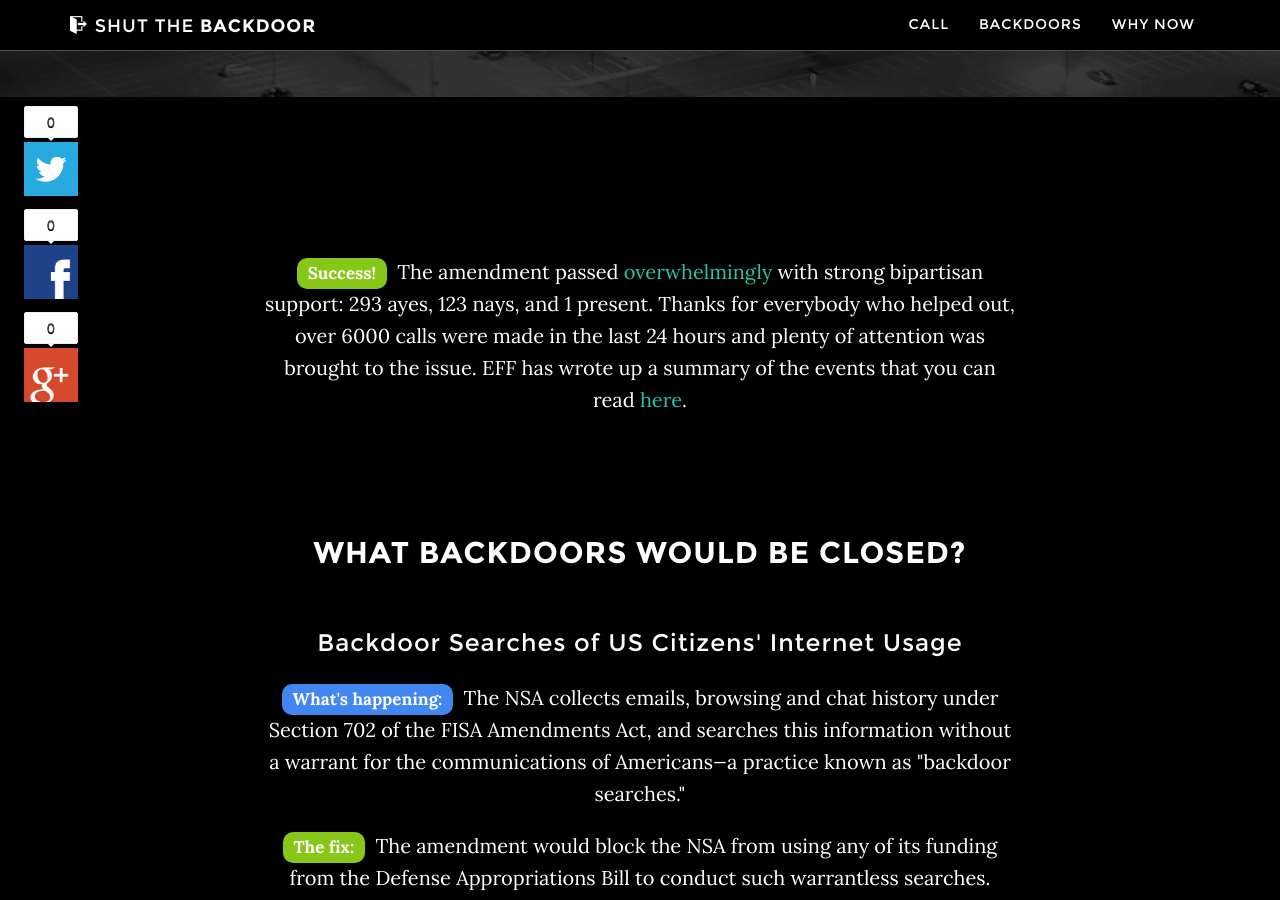
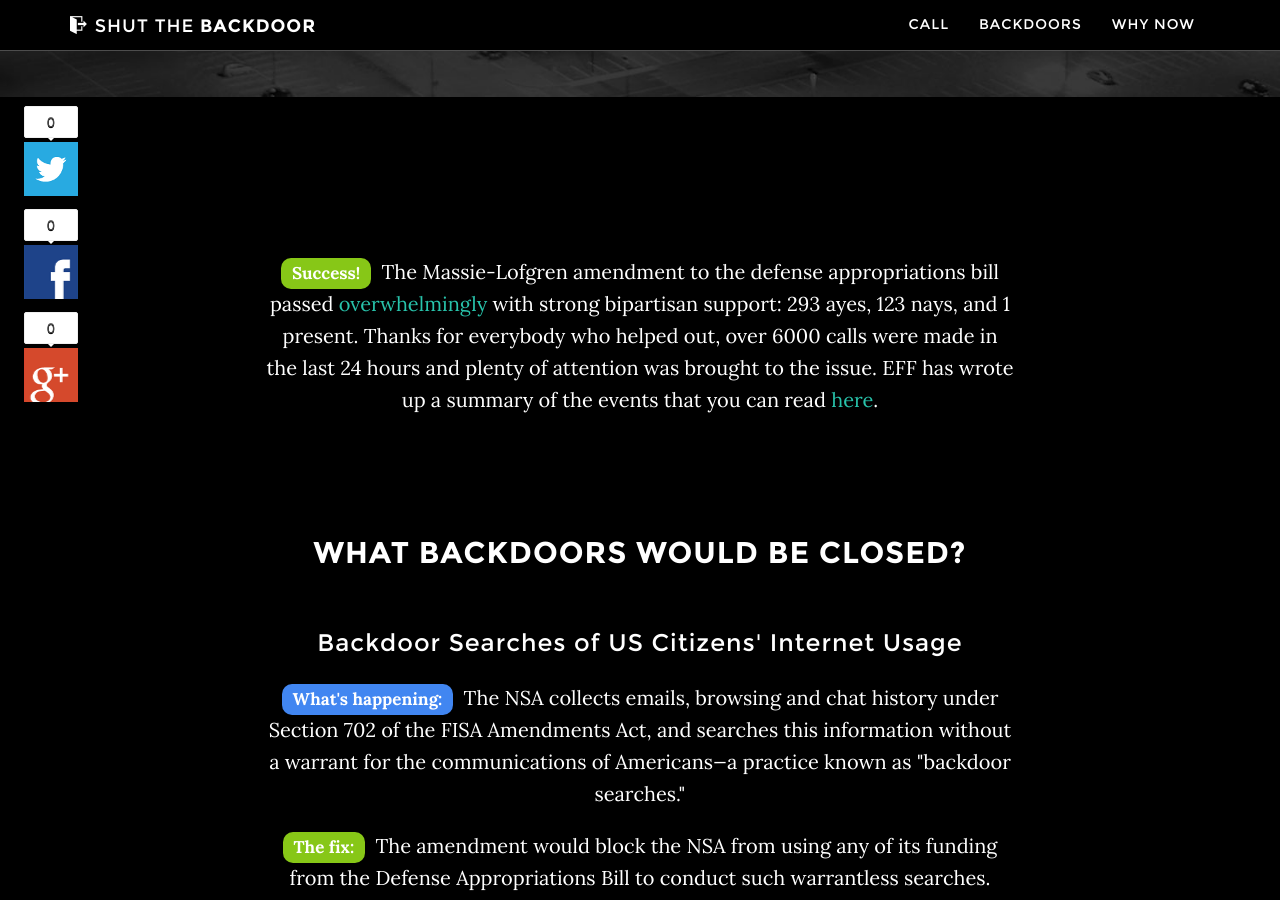
Before and after one commit to tfrce/shutthebackdoor, a Jekyll site: the page index.html, which Jekyll copies as it is, in a window 1280 px wide and 900 px high, scrolled down 803 px. Built offline with Jekyll 4.4.1, drawn with Linux system fonts in a browser that asks for light colours; comment, search, counter and statistics services are not loaded.

Commit message:
fixed more copy

```diff
--- a/index.html
+++ b/index.html
@@ -112,7 +112,7 @@
     <section id="backdoors" class="container content-section text-center">
         <div class="row">
             <div class="col-lg-8 col-lg-offset-2">
-                <p><span class="badge fix">Success!</span> The amendment passed <a href="http://clerk.house.gov/evs/2014/roll327.xml">overwhelmingly</a> with strong bipartisan support: 293 ayes, 123 nays, and 1 present.  Thanks for everybody who helped out, over 6000 calls were made in the last 24 hours and plenty of attention was brought to the issue. EFF has wrote up a summary of the events that you can read <a href="https://www.eff.org/deeplinks/2014/06/eff-statement-massie-lofgren-amendment-passing-house">here</a>.</p>
+                <p><span class="badge fix">Success!</span> The Massie-Lofgren amendment to the defense appropriations bill passed <a href="http://clerk.house.gov/evs/2014/roll327.xml">overwhelmingly</a> with strong bipartisan support: 293 ayes, 123 nays, and 1 present.  Thanks for everybody who helped out, over 6000 calls were made in the last 24 hours and plenty of attention was brought to the issue. EFF has wrote up a summary of the events that you can read <a href="https://www.eff.org/deeplinks/2014/06/eff-statement-massie-lofgren-amendment-passing-house">here</a>.</p>
                 <br /><br /><br /><br /><br />
 
                 <h2>What backdoors would be closed?</h2>
```
